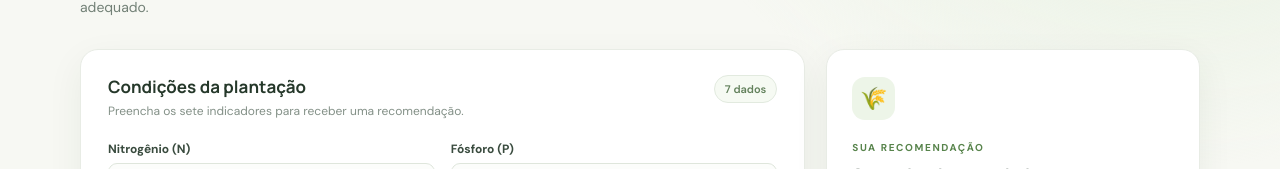
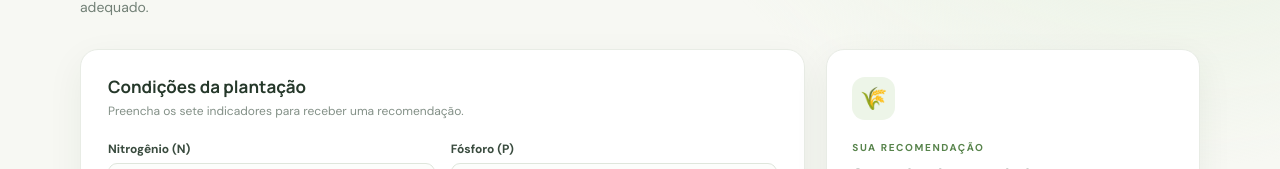
Before and after one commit to laurindodumba/Agricultura-Inteligente, a React (Vite) app in the folder frontend/: page / in a window 1280 px wide. Shown: the part 280-449 px from the top of the page. Built offline with nearby package versions, Linux system fonts and the light colour scheme.

Commit message:
Refinamento

```diff
--- a/frontend/src/App.jsx
+++ b/frontend/src/App.jsx
@@ -75,7 +75,7 @@ function App() {
 
         <div className="content-grid">
           <section className="panel form-panel">
-            <div className="panel-heading"><div><h3>Condições da plantação</h3><p>Preencha os sete indicadores para receber uma recomendação.</p></div><span className="step-badge">7 dados</span></div>
+            <div className="panel-heading"><div><h3>Condições da plantação</h3><p>Preencha os sete indicadores para receber uma recomendação.</p></div></div>
             <form onSubmit={handleSubmit}>
               <div className="field-grid">
                 {fields.map(({ name, label, hint }) => (
```
